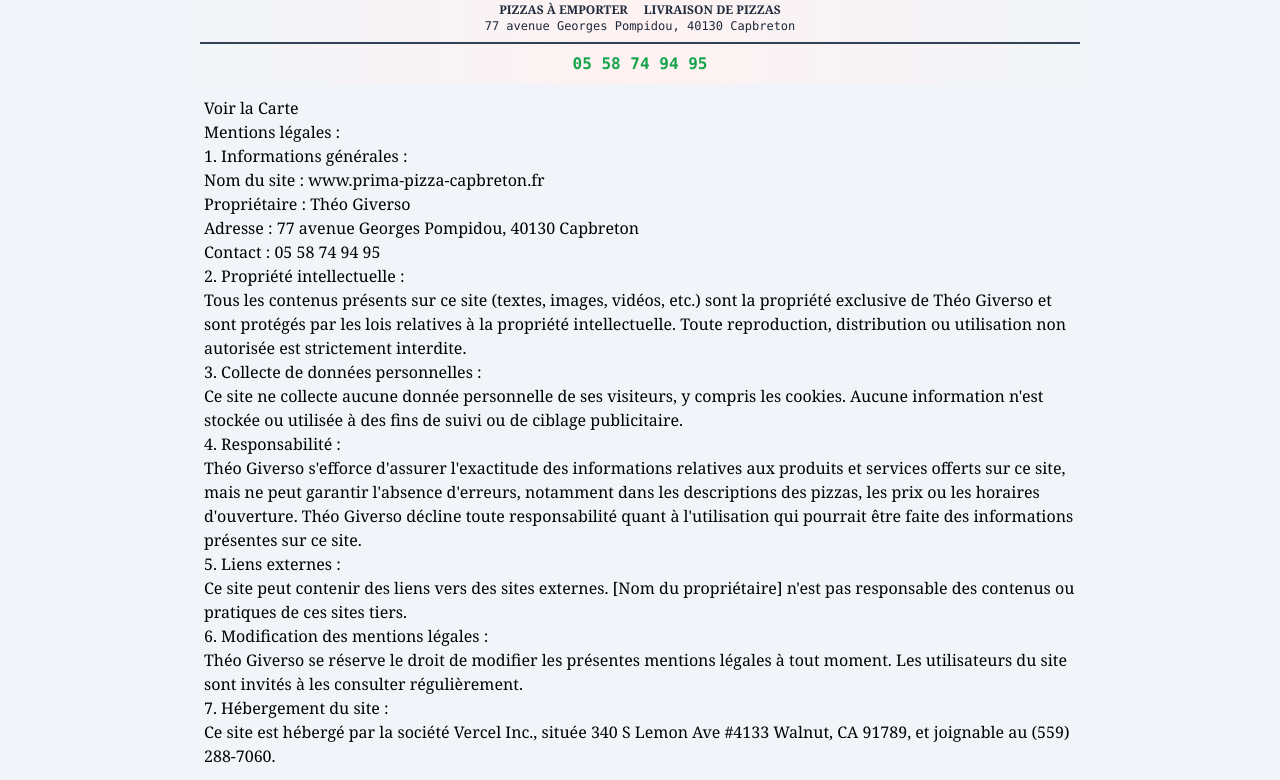
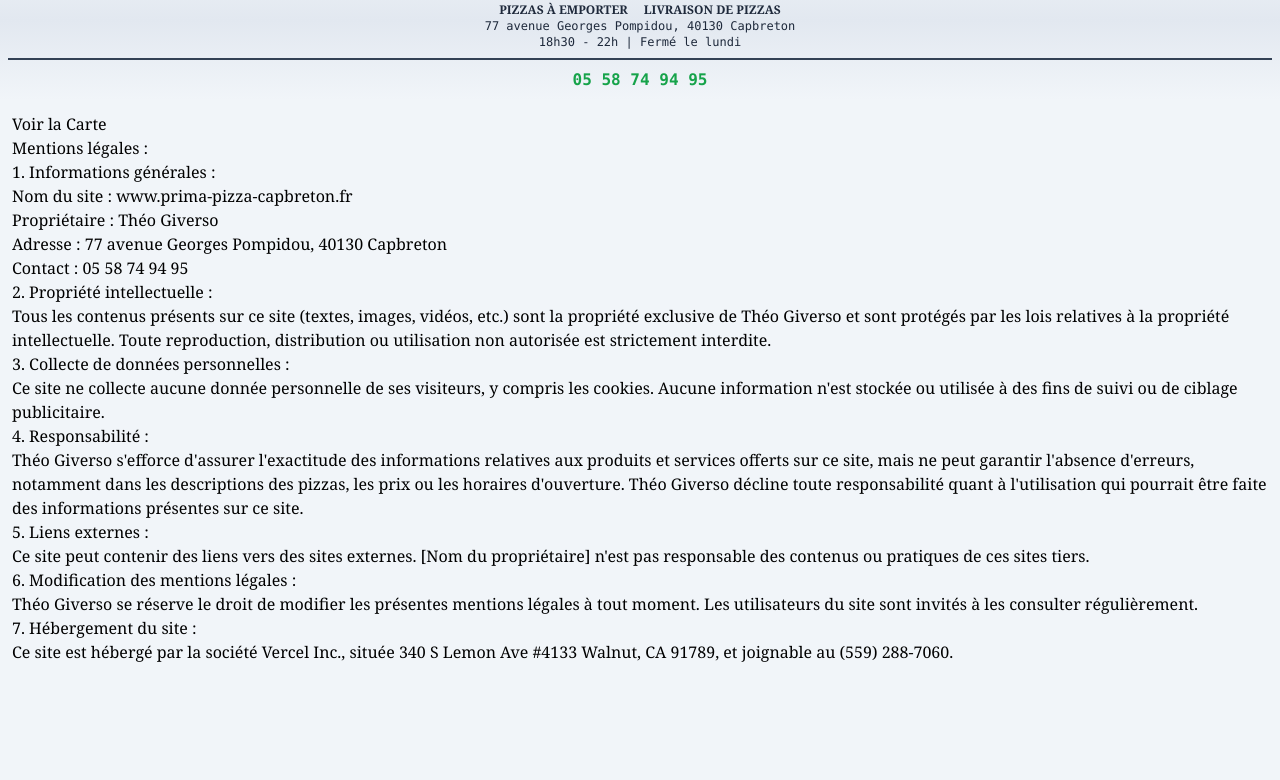
Before and after one commit to zepolclem/prima-pizza-capbreton, an Astro site: page /mentions-legales in a window 1280 px wide. Shown: the part 60-840 px from the top of the page. After the commit the page ends 800 px from the top, so only its background shows below. Built offline with nearby package versions, Linux system fonts and the light colour scheme; Astro itself is replaced by a stand-in of ours.

Commit message:
style pepito

```diff
--- a/src/components/Header.astro
+++ b/src/components/Header.astro
@@ -1,5 +1,5 @@
 <header
-  class="sticky top-0 bg-gradient-to-r from-slate-100 via-red-50 to-slate-100 flex flex-col text-center py-2"
+  class="sticky w-full top-0 bg-gradient-to-t from-slate-100 via-slate-200 to-slate-100 flex flex-col text-center py-2"
 >
   <div class="container mx-auto font-mono">
     <div>
@@ -7,7 +7,9 @@
         La Prima Pizza <div class="hidden">Capbreton</div>
       </h1>
     </div>
-    <div class="border-y-2 border-slate-700 text-slate-800 py-2 m-2">
+    <div
+      class="border-y-2 border-double border-slate-700 text-slate-800 py-2 m-2"
+    >
       <div
         class="flex flex-row justify-center font-bold font-serif uppercase text-xs"
       >
@@ -19,6 +21,7 @@
         </div>
       </div>
       <div class="text-xs">77 avenue Georges Pompidou, 40130 Capbreton</div>
+      <div class="text-xs">18h30 - 22h | Fermé le lundi</div>
     </div>
 
     <div>
--- a/src/components/Menu.jsx
+++ b/src/components/Menu.jsx
@@ -6,7 +6,7 @@ export default ({ pizzaData }) => {
                 {pizzaData.data.map((pizza, index) => (
                     <li className=" mt-3 items-end border-t-2" key={index}>
                         <div className="p-3">
-                            <strong className="font-bold uppercase bg-yellow-200 bg-opacity-90 p-1">
+                            <strong className="font-bold uppercase bg-yellow-200 bg-opacity-80 p-1">
                                 {pizza.name}
                             </strong>
                             <div className="flex flex-row justify-between">
--- a/src/layouts/Layout.astro
+++ b/src/layouts/Layout.astro
@@ -29,7 +29,7 @@ const { title } = Astro.props;
       src="https://plausible.clementlopez.fr/js/script.js"></script>
     <title>{title}</title>
   </head>
-  <body class="font-serif mx-auto max-w-4xl bg-slate-100">
+  <body class="font-serif mx-auto bg-slate-100">
     <Header />
     <div class="container p-3 mx-auto md:text-base text-left sm:text-sm">
       <slot />
```
